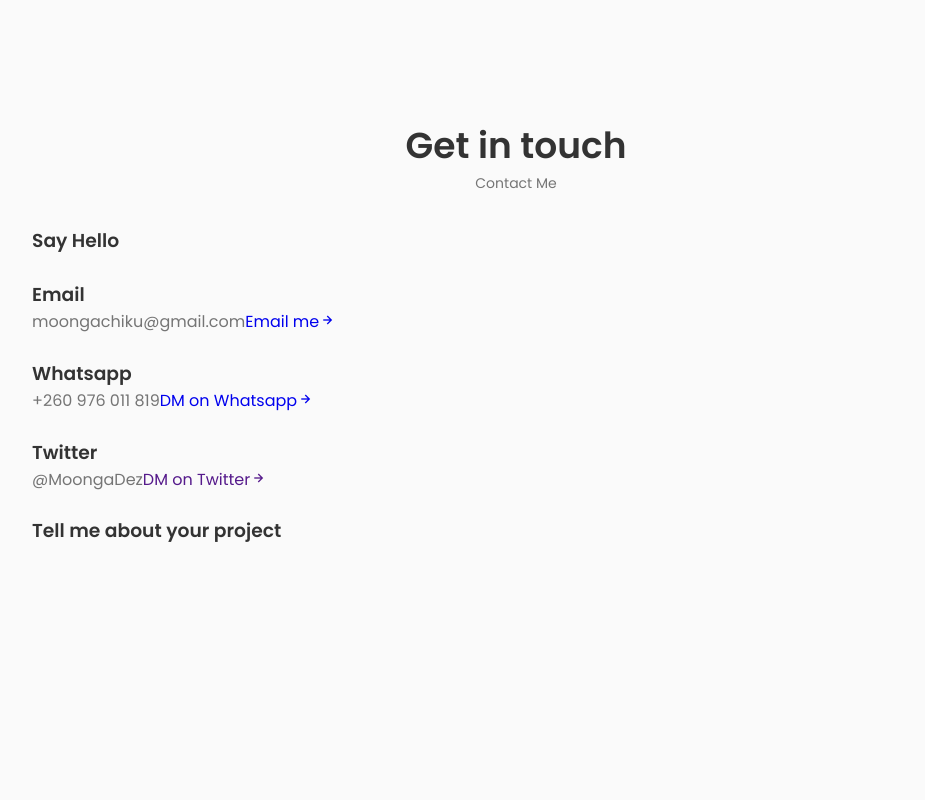
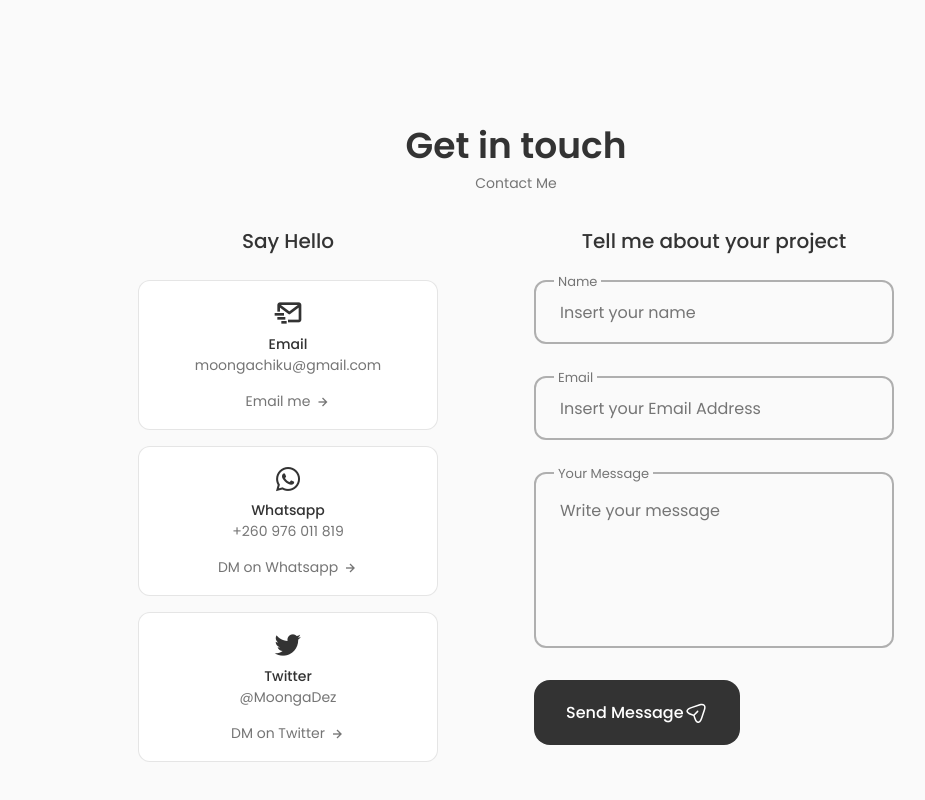
Before and after one commit to DezMoon/portfolio-website-reactjs, a React (Create React App) app: page / in a window 1280 px wide. Shown: the part 3826-4626 px from the top of the page, without its empty margins (124-1049 px from the left). Before the commit the page ends 4403 px from the top, so only its background shows below. Built offline with nearby package versions, Linux system fonts and the light colour scheme.

Commit message:
Edited contacts section

```diff
--- a/package.json
+++ b/package.json
@@ -3,9 +3,11 @@
   "version": "0.1.0",
   "private": true,
   "dependencies": {
+    "@emailjs/browser": "^3.11.0",
     "@testing-library/jest-dom": "^5.16.5",
     "@testing-library/react": "^13.4.0",
     "@testing-library/user-event": "^13.5.0",
+    "emailjs-com": "^3.2.0",
     "react": "^18.2.0",
     "react-dom": "^18.2.0",
     "react-scripts": "5.0.1",
--- a/src/components/contact/Contact.jsx
+++ b/src/components/contact/Contact.jsx
@@ -1,7 +1,18 @@
-import React from "react";
+import React, { useRef } from "react";
 import "./contact.css";
+import emailjs from '@emailjs/browser';
 
 const Contact = () => {
+
+    const form = useRef();
+
+    const sendEmail = (e) => {
+      e.preventDefault();
+
+      emailjs.sendForm('service_30uh3we', 'template_8r7ryfj', form.current, 'btfac_0jP685QYwvL')
+        e.target.reset()
+    };
+
     return (
         <section className="contact section" id="contact">
             <h2 className="section_title">Get in touch</h2>
@@ -14,7 +25,7 @@
 
                     <div className="contact_info">
                         <div className="contact_card">
-                            <i className="bx bx contact_card-icon"></i>
+                            <i className="bx bx-mail-send contact_card-icon"></i>
 
                             <h3 className="contact_card-title">Email</h3>
                             <span className="contact_card-data">moongachiku@gmail.com</span>
@@ -27,7 +38,7 @@
                         </div>
 
                         <div className="contact_card">
-                            <i className="bx bx contact_card-icon"></i>
+                            <i className="bx bxl-whatsapp contact_card-icon"></i>
 
                             <h3 className="contact_card-title">Whatsapp</h3>
                             <span className="contact_card-data">+260 976 011 819</span>
@@ -40,12 +51,12 @@
                         </div>
 
                         <div className="contact_card">
-                            <i className="bx bx contact_card-icon"></i>
+                            <i className="bx bxl-twitter contact_card-icon"></i>
 
                             <h3 className="contact_card-title">Twitter</h3>
                             <span className="contact_card-data">@MoongaDez</span>
 
-                            <a href="" className="contact_button">
+                            <a href="https://twitter.com/MoongaDez" className="contact_button">
                                 DM on Twitter
                                 <i className="bx bx-right-arrow-alt contact_button-icon"></i>
                             </a>
@@ -56,6 +67,45 @@
 
                 <div className="contact_content">
                     <h3 className="contact_title">Tell me about your project</h3>
+
+                    <form ref={form} onSubmit={sendEmail} className="contact_form">
+                        <div className="contact_form-div">
+                            <label className="contact_form-tag">Name</label>
+                            <input type="text" className="contact_form-input" name="name" placeholder="Insert your name" />
+                        </div>
+
+                        <div className="contact_form-div">
+                            <label className="contact_form-tag">Email</label>
+                            <input type="email" className="contact_form-input" name="email" placeholder="Insert your Email Address" />
+                        </div>
+
+                        <div className="contact_form-div contact_form-area">
+                            <label className="contact_form-tag">Your Message</label>
+                            <textarea className="contact_form-input" name="message" placeholder="Write your message" rows="10" cols="30"></textarea>
+                        </div>
+
+                <button className="button button--flex">
+                Send Message
+                <svg
+                  class="button__icon"
+                  xmlns="http://www.w3.org/2000/svg"
+                  width="24"
+                  height="24"
+                  viewBox="0 0 24 24"
+                  fill="var(--container-color)"
+                >
+                  <path
+                    d="M14.2199 21.9352C13.0399 21.9352 11.3699 21.1052 10.0499 17.1352L9.32988 14.9752L7.16988 14.2552C3.20988 12.9352 2.37988 11.2652 2.37988 10.0852C2.37988 8.91525 3.20988 7.23525 7.16988 5.90525L15.6599 3.07525C17.7799 2.36525 19.5499 2.57525 20.6399 3.65525C21.7299 4.73525 21.9399 6.51525 21.2299 8.63525L18.3999 17.1252C17.0699 21.1052 15.3999 21.9352 14.2199 21.9352ZM7.63988 7.33525C4.85988 8.26525 3.86988 9.36525 3.86988 10.0852C3.86988 10.8052 4.85988 11.9052 7.63988 12.8252L10.1599 13.6652C10.3799 13.7352 10.5599 13.9152 10.6299 14.1352L11.4699 16.6552C12.3899 19.4352 13.4999 20.4252 14.2199 20.4252C14.9399 20.4252 16.0399 19.4352 16.9699 16.6552L19.7999 8.16525C20.3099 6.62525 20.2199 5.36525 19.5699 4.71525C18.9199 4.06525 17.6599 3.98525 16.1299 4.49525L7.63988 7.33525Z"
+                    fill="var(--container-color)"
+                  ></path>
+                  <path
+                    d="M10.11 14.7052C9.92005 14.7052 9.73005 14.6352 9.58005 14.4852C9.29005 14.1952 9.29005 13.7152 9.58005 13.4252L13.16 9.83518C13.45 9.54518 13.93 9.54518 14.22 9.83518C14.51 10.1252 14.51 10.6052 14.22 10.8952L10.64 14.4852C10.5 14.6352 10.3 14.7052 10.11 14.7052Z"
+                    fill="var(--container-color)"
+                  ></path>
+                </svg>
+                </button>
+
+                    </form>
                 </div>
             </div>
         </section>
--- a/src/components/contact/contact.css
+++ b/src/components/contact/contact.css
@@ -0,0 +1,147 @@
+.contact_container {
+    grid-template-columns: repeat(2, max-content);
+    justify-content: center;
+    column-gap: 6rem;
+    padding-bottom: 3rem;
+}
+
+.contact_title {
+    text-align: center;
+    font-size: var(--h3-font-size);
+    font-weight: var(--font-medium);
+    margin-bottom: var(--mb-1-5);
+}
+
+.contact_info {
+    display: grid;
+    row-gap: 1rem;
+    grid-template-columns: 300px;
+}
+
+.contact_card {
+    background-color: var(--container-color);
+    border: 1px solid rgba(0, 0, 0, 0.1);
+    padding: 1rem;
+    border-radius: 0.75rem;
+    text-align: center;
+}
+
+.contact_card-icon {
+    font-size: 2rem;
+    color: var(--title-color);
+    margin-bottom: var(--mb-0-25);
+}
+
+.contact_card-title,
+.contact_card-data {
+    font-size: var(--small-font-size);
+}
+
+.contact_card-title {
+    font-weight: var(--font-medium);
+}
+
+.contact_card-data {
+    display: block;
+    margin-bottom: var(--mb-0-75);
+}
+
+.contact_button {
+    color: var(--text-color);
+    font-size: var(--small-font-size);
+    display: inline-flex;
+    align-items: center;
+    justify-content: center;
+    column-gap: 0.25rem;
+}
+
+.contact_button-icon {
+    font-size: 1rem;
+    transition: 0.3s;
+}
+
+.contact_button:hover .contact_button-icon {
+    transform: translate(00.25rem);
+}
+
+.contact_form {
+    width: 360px;
+}
+
+.contact_form-div {
+    position: relative;
+    margin-bottom: var(--mb-2);
+    height: 4rem;
+}
+
+.contact_form-input {
+    position: absolute;
+    top: 0;
+    left: 0;
+    width: 100%;
+    height: 100%;
+    border: 2px solid rgba(0, 0, 0, 0.3);
+    background: none;
+    color: var(--text-color);
+    outline: none;
+    border-radius: 0.75rem;
+    padding: 1.5rem;
+    z-index: 1;
+}
+
+.contact_form-tag {
+    position: absolute;
+    top: -0.75rem;
+    left: 1.25rem;
+    font-size: var(--smaller-font-size);
+    padding: 0.25rem;
+    background-color: var(--body-color);
+    z-index: 10;
+}
+
+.contact_form-area {
+    height: 11rem;
+}
+
+.contact_form-area textarea {
+    resize: none;
+}
+
+/*=============== BREAKPOINTS ===============*/
+/* For large devices */
+@media screen and (max-width: 992px) {
+        .contact_container {
+            column-gap: 3rem;
+        }
+  }
+
+  /* For medium devices */
+  @media screen and (max-width: 768px) {
+        .contact_container {
+            grid-template-columns: 1fr;
+            row-gap: 3rem;
+        }
+
+        .contact_info {
+            justify-content: center;
+        }
+
+        .contact_form {
+            margin: 0 auto;
+        }
+  }
+
+  @media screen and (max-width: 576px) {
+    .contact_info {
+        grid-template-columns: 1fr;
+    }
+
+    .contact_form {
+        width: 100%;
+    }
+  }
+
+  /* For small devices */
+  @media screen and (max-width: 350px) {
+
+  }
--- a/src/components/header/Header.jsx
+++ b/src/components/header/Header.jsx
@@ -37,7 +37,7 @@
                         </li>
 
                         <li className="nav_item">
-                            <a href="#portfolio" className="nav_link">
+                            <a href="#qualification" className="nav_link">
                                 <i className="uil uil-scenery nav_icon"></i> Portfolio
                             </a>
                         </li>
```
Also changed, not shown: 1 other file (tests, documents, lock files or other folders).
